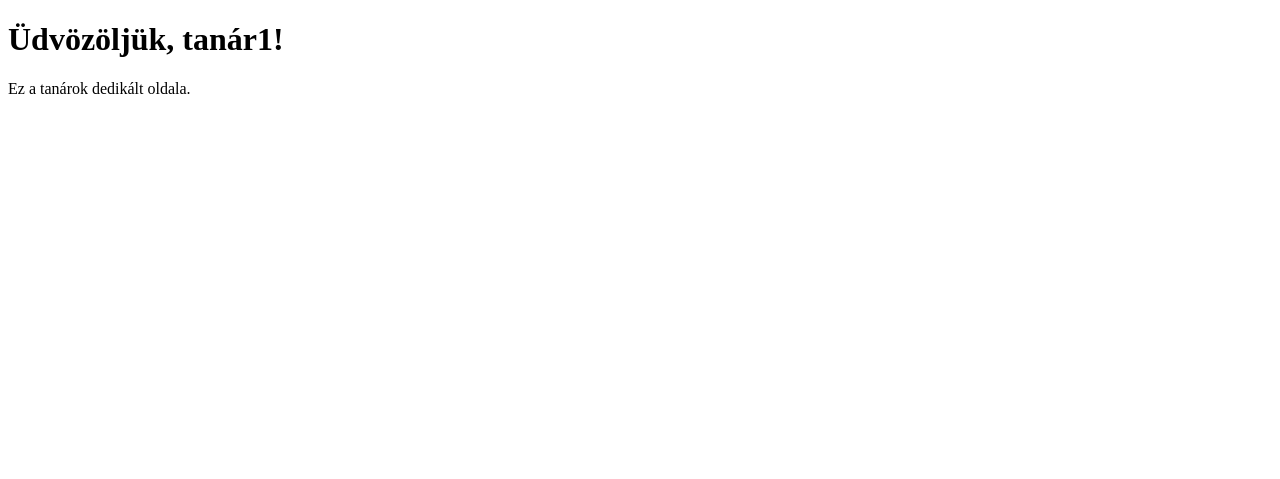
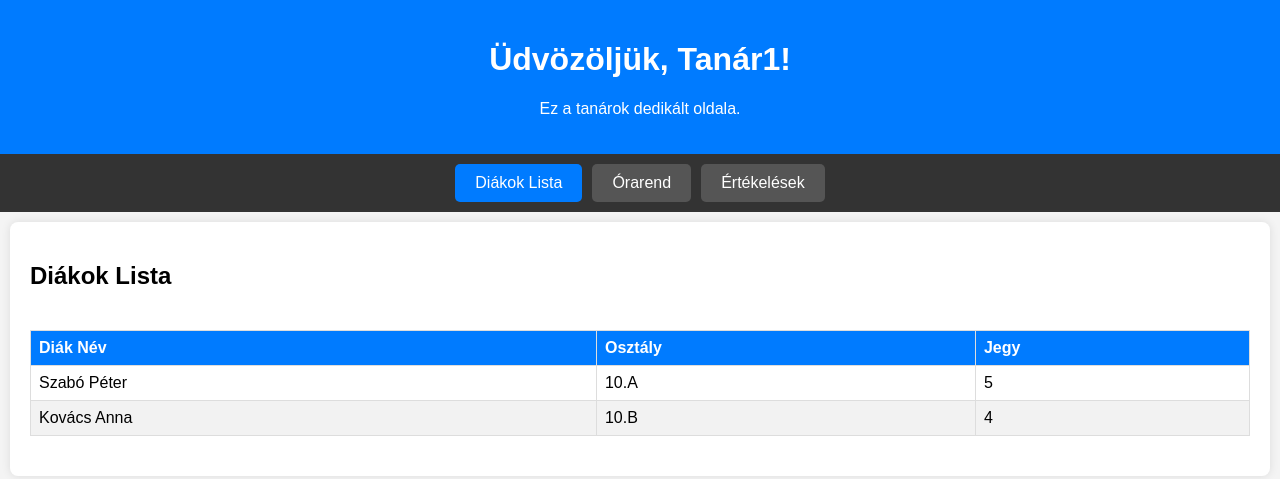
Before and after one commit to MMarkZS/KataWB, a plain HTML site: page tanar1.html in a window 1280 px wide. Drawn offline with Linux system fonts and the light colour scheme.

Commit message:
Add files via upload

```diff
--- a/tanar1.html
+++ b/tanar1.html
@@ -4,9 +4,186 @@
     <meta charset="UTF-8">
     <meta name="viewport" content="width=device-width, initial-scale=1.0">
     <title>Tanárok Oldala</title>
+    <style>
+        body {
+            font-family: Arial, sans-serif;
+            background-color: #f4f4f4;
+            margin: 0;
+            padding: 0;
+        }
+        .header {
+            background-color: #007bff;
+            color: white;
+            padding: 20px;
+            text-align: center;
+        }
+        .tabs {
+            display: flex;
+            cursor: pointer;
+            background-color: #333;
+            color: white;
+            padding: 10px;
+            justify-content: center;
+        }
+        .tabs div {
+            padding: 10px 20px;
+            margin: 0 5px;
+            border-radius: 5px;
+            background-color: #555;
+        }
+        .tabs div.active {
+            background-color: #007bff;
+        }
+        .tab-content {
+            display: none;
+            padding: 20px;
+            background-color: white;
+            margin: 10px;
+            border-radius: 8px;
+            box-shadow: 0 0 10px rgba(0, 0, 0, 0.1);
+        }
+        .tab-content.active {
+            display: block;
+        }
+        table {
+            width: 100%;
+            border-collapse: collapse;
+            margin: 20px 0;
+        }
+        th, td {
+            border: 1px solid #ddd;
+            padding: 8px;
+            text-align: left;
+        }
+        th {
+            background-color: #007bff;
+            color: white;
+        }
+        tr:nth-child(even) {
+            background-color: #f2f2f2;
+        }
+        tr:hover {
+            background-color: #ddd;
+        }
+        .table-container {
+            overflow-x: auto;
+        }
+    </style>
 </head>
 <body>
-    <h1>Üdvözöljük, tanár1!</h1>
-    <p>Ez a tanárok dedikált oldala.</p>
+
+    <div class="header">
+        <h1>Üdvözöljük, Tanár1!</h1>
+        <p>Ez a tanárok dedikált oldala.</p>
+    </div>
+
+    <div class="tabs">
+        <div id="tab1" class="active">Diákok Lista</div>
+        <div id="tab2">Órarend</div>
+        <div id="tab3">Értékelések</div>
+    </div>
+
+    <div id="content1" class="tab-content active">
+        <h2>Diákok Lista</h2>
+        <div class="table-container">
+            <table>
+                <thead>
+                    <tr>
+                        <th>Diák Név</th>
+                        <th>Osztály</th>
+                        <th>Jegy</th>
+                    </tr>
+                </thead>
+                <tbody>
+                    <tr>
+                        <td>Szabó Péter</td>
+                        <td>10.A</td>
+                        <td>5</td>
+                    </tr>
+                    <tr>
+                        <td>Kovács Anna</td>
+                        <td>10.B</td>
+                        <td>4</td>
+                    </tr>
+                    <!-- More rows as needed -->
+                </tbody>
+            </table>
+        </div>
+    </div>
+
+    <div id="content2" class="tab-content">
+        <h2>Órarend</h2>
+        <div class="table-container">
+            <table>
+                <thead>
+                    <tr>
+                        <th>Nap</th>
+                        <th>Óra</th>
+                        <th>Tantárgy</th>
+                    </tr>
+                </thead>
+                <tbody>
+                    <tr>
+                        <td>Hétfő</td>
+                        <td>1</td>
+                        <td>Matematika</td>
+                    </tr>
+                    <tr>
+                        <td>Kedd</td>
+                        <td>2</td>
+                        <td>Biológia</td>
+                    </tr>
+                    <!-- More rows as needed -->
+                </tbody>
+            </table>
+        </div>
+    </div>
+
+    <div id="content3" class="tab-content">
+        <h2>Értékelések</h2>
+        <div class="table-container">
+            <table>
+                <thead>
+                    <tr>
+                        <th>Diák Név</th>
+                        <th>Tantárgy</th>
+                        <th>Értékelés</th>
+                    </tr>
+                </thead>
+                <tbody>
+                    <tr>
+                        <td>Szabó Péter</td>
+                        <td>Matematika</td>
+                        <td>4</td>
+                    </tr>
+                    <tr>
+                        <td>Kovács Anna</td>
+                        <td>Biológia</td>
+                        <td>5</td>
+                    </tr>
+                    <!-- More rows as needed -->
+                </tbody>
+            </table>
+        </div>
+    </div>
+
+    <script>
+        // JavaScript for tab switching
+        const tabs = document.querySelectorAll('.tabs div');
+        const tabContents = document.querySelectorAll('.tab-content');
+
+        tabs.forEach(tab => {
+            tab.addEventListener('click', () => {
+                // Remove 'active' class from all tabs and tab contents
+                tabs.forEach(t => t.classList.remove('active'));
+                tabContents.forEach(tc => tc.classList.remove('active'));
+
+                // Add 'active' class to clicked tab and corresponding tab content
+                tab.classList.add('active');
+                document.getElementById('content' + tab.id.replace('tab', '')).classList.add('active');
+            });
+        });
+    </script>
+
 </body>
 </html>
```
